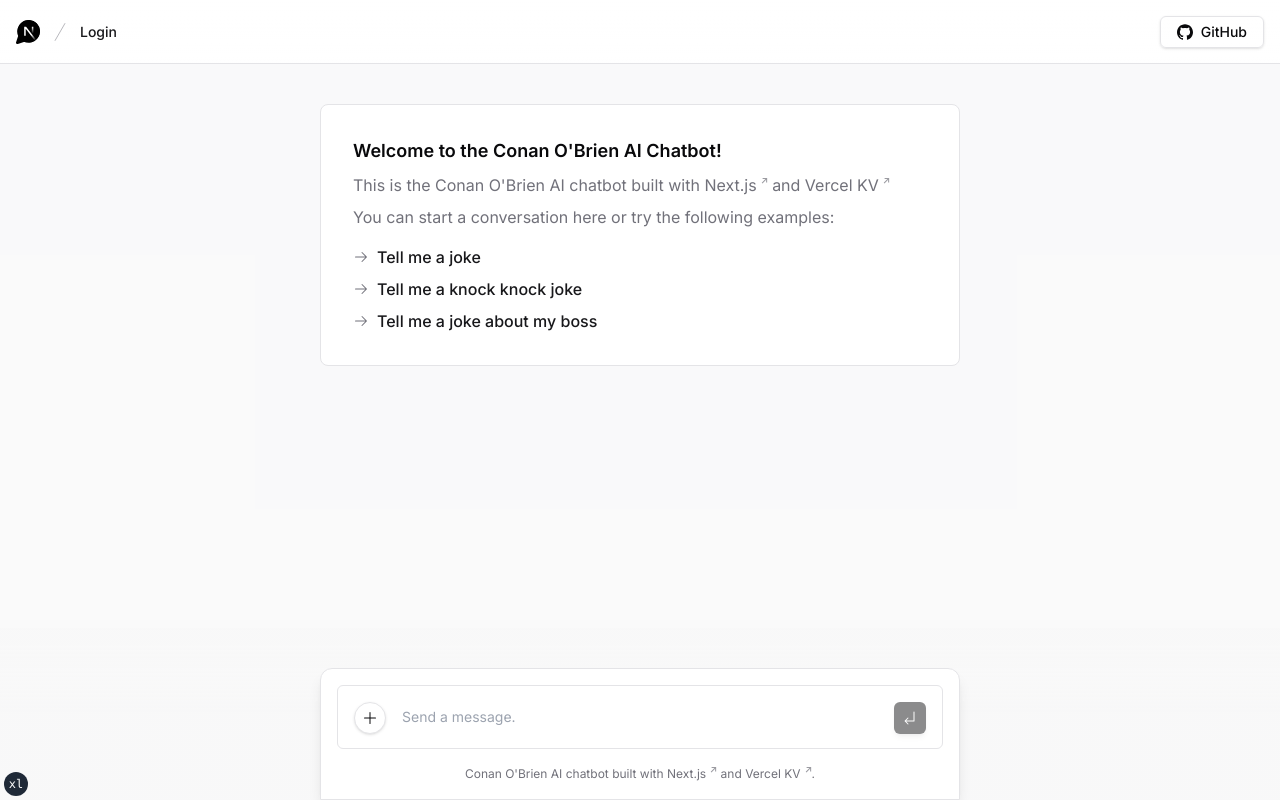
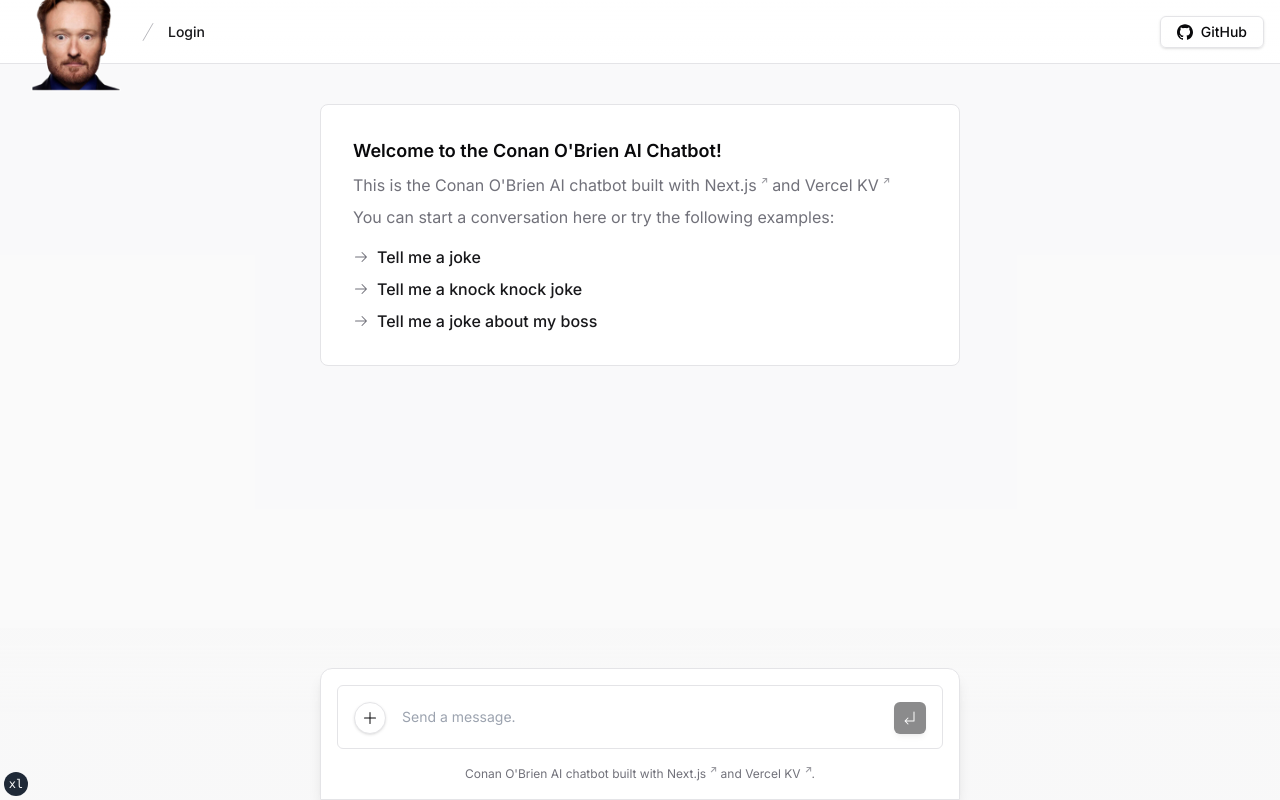
Before and after one commit to zaidmukaddam/conan-ai-chat, a Next.js app: page / in a window 1280 px wide. Built offline with nearby package versions, Linux system fonts and the light colour scheme; no server answers.

Commit message:
Add Conan AI chatbot logo to header

```diff
--- a/components/header.tsx
+++ b/components/header.tsx
@@ -1,5 +1,6 @@
 import * as React from 'react'
 import Link from 'next/link'
+import Image from 'next/image'
 
 import { cn } from '@/lib/utils'
 import { auth } from '@/auth'
@@ -9,7 +10,7 @@
 import { SidebarList } from '@/components/sidebar-list'
 import {
   IconGitHub,
-  IconNextChat,
+  // IconNextChat,
   IconSeparator,
 } from '@/components/ui/icons'
 import { SidebarFooter } from '@/components/sidebar-footer'
@@ -35,8 +36,9 @@
           </Sidebar>
         ) : (
           <Link href="/" target="_blank" rel="nofollow">
-            <IconNextChat className="mr-2 h-6 w-6 dark:hidden" inverted />
-            <IconNextChat className="mr-2 hidden h-6 w-6 dark:block" />
+            {/* <IconNextChat className="mr-2 h-6 w-6 dark:hidden" inverted />
+            <IconNextChat className="mr-2 hidden h-6 w-6 dark:block" /> */}
+            <Image src="/obrien.png" alt="Conan AI Chatbot" width={120} height={30} />
           </Link>
         )}
         <div className="flex items-center">
```
Also changed, not shown: public/obrien.png (added).
